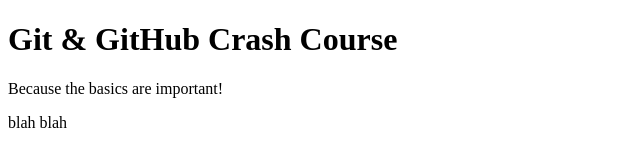
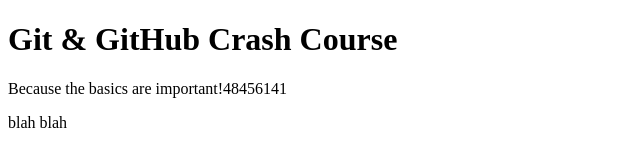
Before and after one commit to kiho15/gh-course, a plain HTML site: page 01+Starting+Project/01 Starting Project/index.html in a window 1280 px wide. Shown: the full height of the page, 0-640 px from the left. Drawn offline with Linux system fonts and the light colour scheme.

Commit message:
changed content

```diff
--- a/01+Starting+Project/01 Starting Project/index.html
+++ b/01+Starting+Project/01 Starting Project/index.html
@@ -8,7 +8,7 @@
   </head>
   <body>
     <h1>Git & GitHub Crash Course</h1>
-    <p>Because the basics are important!</p>
+    <p>Because the basics are important!48456141</p>
     <p>blah blah</p>
   </body>
 </html>
```
